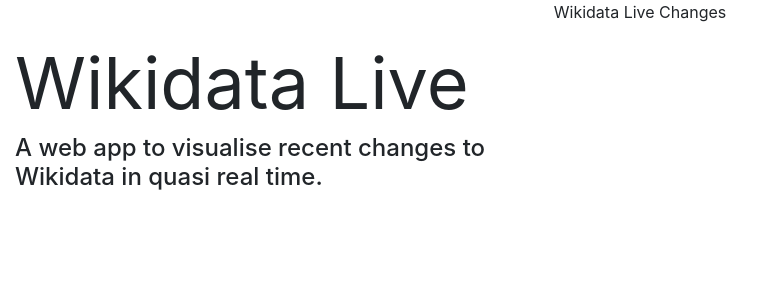
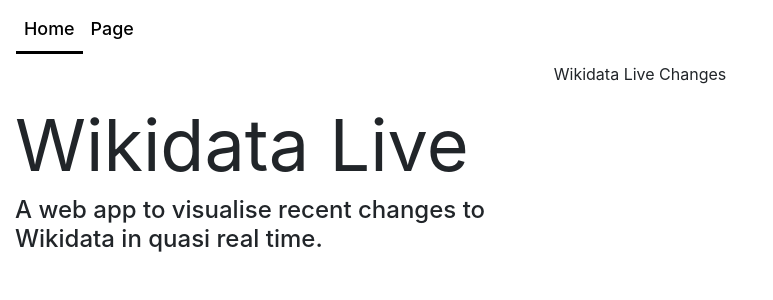
Before and after one commit to isobelm/Software-Engineering, a React (Create React App) app in the folder wikidata-live-changes/: page / in a window 1280 px wide. Shown: the top 300 px of the page, without its empty margins (0-773 px from the left). Built offline with nearby package versions, Linux system fonts and the light colour scheme.

Commit message:
Navbar complete

```diff
--- a/wikidata-live-changes/src/App.css
+++ b/wikidata-live-changes/src/App.css
@@ -1,5 +1,13 @@
 .App {
 	text-align: center;
+}
+
+:root {
+	--red: #9a0000;
+	--green: #2d9b63;
+	--blue: #006599;
+	--p: #000000;
+	--b: #ffffff;
 }
 
 .App-logo {
@@ -36,3 +44,22 @@
 		transform: rotate(360deg);
 	}
 }
+
+.navbar-light .navbar-nav .nav-link {
+	color: var(--p);
+	font-size: 1.12rem;
+	font-weight: 500;
+}
+
+.nav-link--active,
+.navbar-light .navbar-nav .active > .nav-link,
+.navbar-light .navbar-nav .nav-link.active,
+.navbar-light .navbar-nav .nav-link.show,
+.navbar-light .navbar-nav .show > .nav-link {
+	color: var(--p) !important;
+	border-bottom: 3px solid var(--p);
+}
+
+.navbar {
+	background-color: transparent;
+}
--- a/wikidata-live-changes/src/App.js
+++ b/wikidata-live-changes/src/App.js
@@ -1,8 +1,9 @@
-import React from "react";
-import { Route, Switch, BrowserRouter as Router } from "react-router-dom";
-import HomePage from "./Pages/HomePage";
-import history from "./Utils/History";
-import "./App.css";
+import React from 'react'
+import { Route, Switch, BrowserRouter as Router } from 'react-router-dom'
+import HomePage from './Pages/HomePage'
+import history from './Utils/History'
+import 'bootstrap/dist/css/bootstrap.min.css'
+import './App.css'
 
 function App() {
 	return (
@@ -10,10 +11,11 @@ function App() {
 			<Router history={history}>
 				<Switch>
 					<Route exact path="/" component={HomePage} />
+					<Route exact path="/page" component={HomePage} />
 				</Switch>
 			</Router>
 		</div>
-	);
+	)
 }
 
-export default App;
+export default App
--- a/wikidata-live-changes/src/Components/Navbar.jsx
+++ b/wikidata-live-changes/src/Components/Navbar.jsx
@@ -3,15 +3,37 @@ import { Nav, Navbar } from 'react-bootstrap'
 import { Link } from 'react-router-dom'
 
 class NavbarLocal extends Component {
+	constructor(props) {
+		super(props)
+		this.state = { history: this.props.history }
+	}
 	render() {
+		// var isActive = this.context.router.route.location.pathname
+		let activePage = window.location.href
 		return (
 			<Navbar>
 				<Navbar.Collapse>
 					<Nav>
-						<Nav.Link as={Link} to="/">
+						<Nav.Link
+							as={Link}
+							to="/"
+							className={
+								activePage.endsWith('/')
+									? 'nav-link--active'
+									: 'nav-link'
+							}
+						>
 							Home
 						</Nav.Link>
-						<Nav.Link as={Link} to="/page">
+						<Nav.Link
+							as={Link}
+							to="/page"
+							className={
+								activePage.endsWith('/page')
+									? 'nav-link--active'
+									: 'nav-link'
+							}
+						>
 							Page
 						</Nav.Link>
 					</Nav>
--- a/wikidata-live-changes/src/Pages/HomePage.jsx
+++ b/wikidata-live-changes/src/Pages/HomePage.jsx
@@ -1,25 +1,26 @@
-import React, { Component } from "react";
+import React, { Component } from 'react'
 import TitleContainer from '../Components/TitleContainer'
-import 'bootstrap/dist/css/bootstrap.min.css';
+import Navbar from '../Components/Navbar'
 
 class HomePage extends Component {
 	constructor(props) {
-		super(props);
+		super(props)
 
-		this.state = { history: this.props.history };
+		this.state = { history: this.props.history }
 	}
 
 	render() {
 		return (
 			<div className="HomePage">
+				<Navbar history={this.state.histpry} />
 				<p>Wikidata Live Changes</p>
-				 <TitleContainer
-                        title="Wikidata Live"
-                        subtitle="A web app to visualise recent changes to Wikidata in quasi real time."
-                    ></TitleContainer>
+				<TitleContainer
+					title="Wikidata Live"
+					subtitle="A web app to visualise recent changes to Wikidata in quasi real time."
+				></TitleContainer>
 			</div>
-		);
+		)
 	}
 }
 
-export default HomePage;
+export default HomePage
```
Lines whose indentation alone changed are shown as unchanged.
